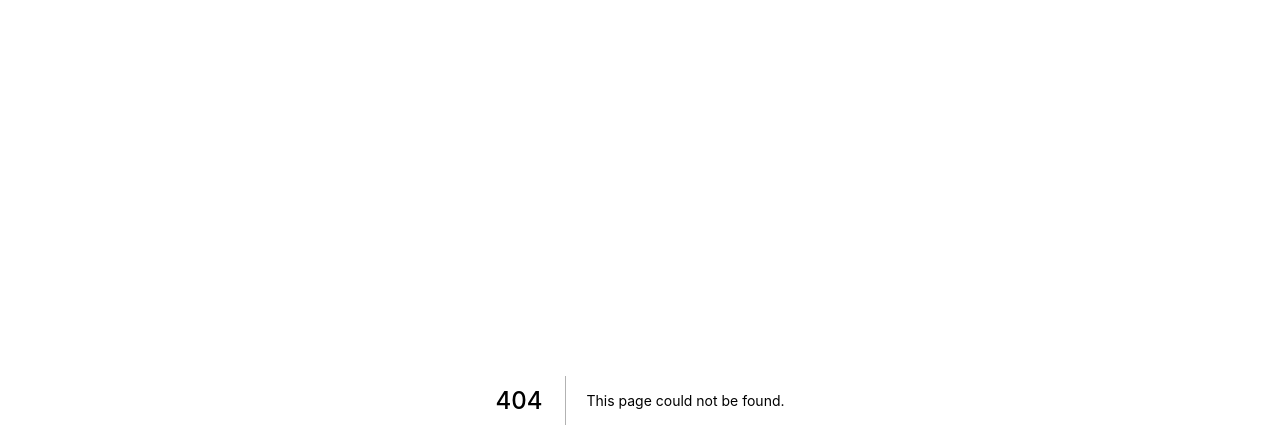
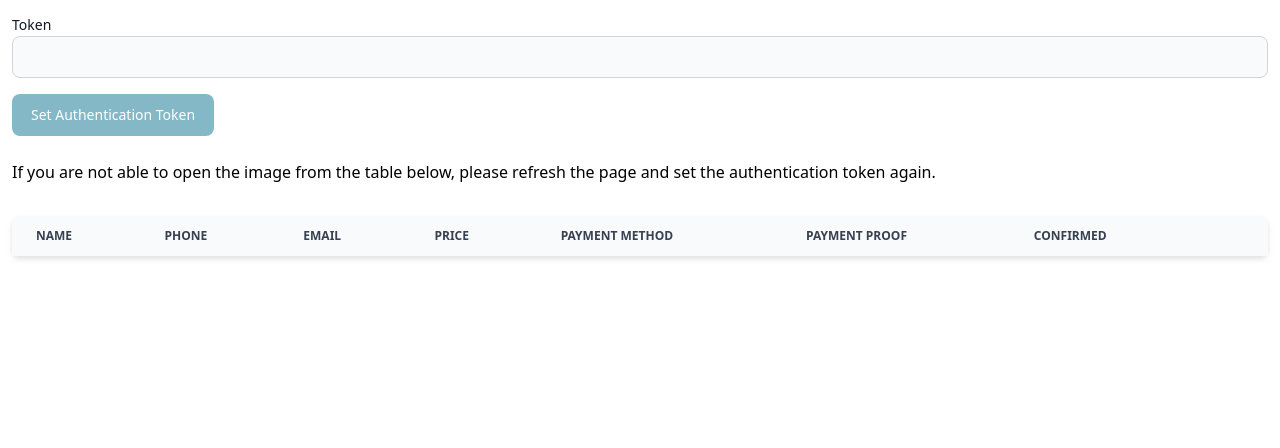
Before and after one commit to michaellimair/indome-form, a Next.js app: page /admin/orders in a window 1280 px wide. Before the commit this address had no page. Shown: the top 448 px of the page. Built offline with nearby package versions, Linux system fonts and the light colour scheme.

Commit message:
feat: add admin page

```diff
--- a/global.d.ts
+++ b/global.d.ts
@@ -22,6 +22,7 @@ export interface IOrder {
   paymentMethod: string;
   paymentProofFileName: string;
   price: number;
+  paymentProofUrl?: string;
 }
 
 export interface IEventForm {
--- /dev/null
+++ b/pages/admin/orders.tsx
@@ -0,0 +1,147 @@
+import { useMutation, useQuery } from "@tanstack/react-query";
+import axios from "axios";
+import { Button, Label, Spinner, Table, TextInput } from "flowbite-react";
+import { NextPage } from "next";
+import { FC, useState } from "react";
+import { paymentMethods } from "../../constants";
+import { IOrder } from "../../global";
+
+const TokenInput: FC<{ onChange: (token: string) => void }> = ({
+  onChange
+}) => {
+  const [token, setToken] = useState<string>();
+
+  return (
+    <form className="p-3 block" onSubmit={(e) => {
+      e.preventDefault();
+      if (token) {
+        onChange(token)
+      }
+    }}>
+      <Label htmlFor="token">Token</Label>
+      <TextInput name="token" id="token" type="password" autoComplete="password" value={token} onChange={(e) => setToken(e.target.value)} />
+      <Button type="submit" style={{ marginTop: 16 }} disabled={!token}>
+        Set Authentication Token
+      </Button>
+    </form>
+  )
+}
+
+const AdminOrdersPage: NextPage = () => {
+  const [token, setToken] = useState<string>();
+  const { data: orders, isFetching, refetch } = useQuery(['admin', 'orders', token], () => {
+    return axios.get<IOrder[]>('/api/admin/orders', {
+      headers: {
+        authorization: `Bearer ${token}`,
+      }
+    }).then((r) => r.data)
+  }, {
+    enabled: !!token,
+    retry: false,
+  });
+  const [mutatingList, setMutatingList] = useState<Set<string>>(new Set<string>());
+  const confirmOrderMutation = useMutation(['admin', 'orders', 'confirm', token], async (orderId: string) => {
+    await axios.post(`/api/admin/orders/${orderId}/confirm`, {}, {
+      headers: {
+        authorization: `Bearer ${token}`,
+      },
+    });
+    await refetch();
+  }, {
+    onMutate: (orderId) => {
+      setMutatingList((l) => {
+        l.add(orderId);
+        return l;
+      });
+    },
+    onSettled: (_, __, orderId) => {
+      setMutatingList((l) => {
+        l.delete(orderId);
+        return l;
+      });
+    }
+  });
+
+  return (
+    <>
+      <TokenInput onChange={setToken} />
+      <p className="p-3">If you are not able to open the image from the table below, please refresh the page and set the authentication token again.</p>
+      <div className="p-3 mt-2">
+        <Table>
+          <Table.Head>
+            <Table.HeadCell>
+              Name
+            </Table.HeadCell>
+            <Table.HeadCell>
+              Phone
+            </Table.HeadCell>
+            <Table.HeadCell>
+              Email
+            </Table.HeadCell>
+            <Table.HeadCell>
+              Price
+            </Table.HeadCell>
+            <Table.HeadCell>
+              Payment Method
+            </Table.HeadCell>
+            <Table.HeadCell>
+              Payment Proof
+            </Table.HeadCell>
+            <Table.HeadCell>
+              Confirmed
+            </Table.HeadCell>
+            <Table.HeadCell>
+              {/* @ts-ignore */}
+              <span className="sr-only">
+                Confirm
+              </span>
+            </Table.HeadCell>
+          </Table.Head>
+          <Table.Body className="divide-y">
+            {!isFetching ? orders?.map((order) => (
+              <Table.Row key={order._id} className="bg-white dark:border-gray-700 dark:bg-gray-800">
+                <Table.Cell className="whitespace-nowrap font-medium text-gray-900 dark:text-white">
+                  {order.name}
+                </Table.Cell>
+                <Table.Cell>
+                  {order.phone}
+                </Table.Cell>
+                <Table.Cell>
+                  {order.email}
+                </Table.Cell>
+                <Table.Cell>
+                  HKD {(order.price / 100).toFixed(2)}
+                </Table.Cell>
+                <Table.Cell>
+                  {paymentMethods.find((method) => method.name === order.paymentMethod)?.label}
+                </Table.Cell>
+                <Table.Cell>
+                  <a href={order.paymentProofUrl} target="_blank" className="font-medium text-blue-600 hover:underline dark:text-blue-500" rel="noopener noreferrer">Link</a>
+                </Table.Cell>
+                <Table.Cell>
+                  {order.confirmed ? 'Yes' : 'No'}
+                </Table.Cell>
+                <Table.Cell>
+                  <Button
+                    disabled={confirmOrderMutation.isLoading && mutatingList.has(order._id)}
+                    onClick={() => confirmOrderMutation.mutate(order._id)}
+                  >
+                    Confirm
+                  </Button>
+                </Table.Cell>
+              </Table.Row>
+            )) : (
+              <Spinner
+                className="p-4"
+                color="info"
+                aria-label="Loading Orders"
+              />
+            )}
+          </Table.Body>
+        </Table>
+      </div>
+    </>
+  );
+}
+
+export default AdminOrdersPage;
--- a/pages/api/admin/orders/index.ts
+++ b/pages/api/admin/orders/index.ts
@@ -40,7 +40,7 @@ export default async function handler(req: NextApiRequest, res: NextApiResponse)
       return ({
         ...order.toJSON(),
         paymentProofUrl: await indomeBucket.file(order.paymentProofFileName).getSignedUrl({
-          expires: addMinutes(new Date(), 5),
+          expires: addMinutes(new Date(), 15),
           version: 'v4',
           action: 'read'
         }).then((result) => result[0])
```
